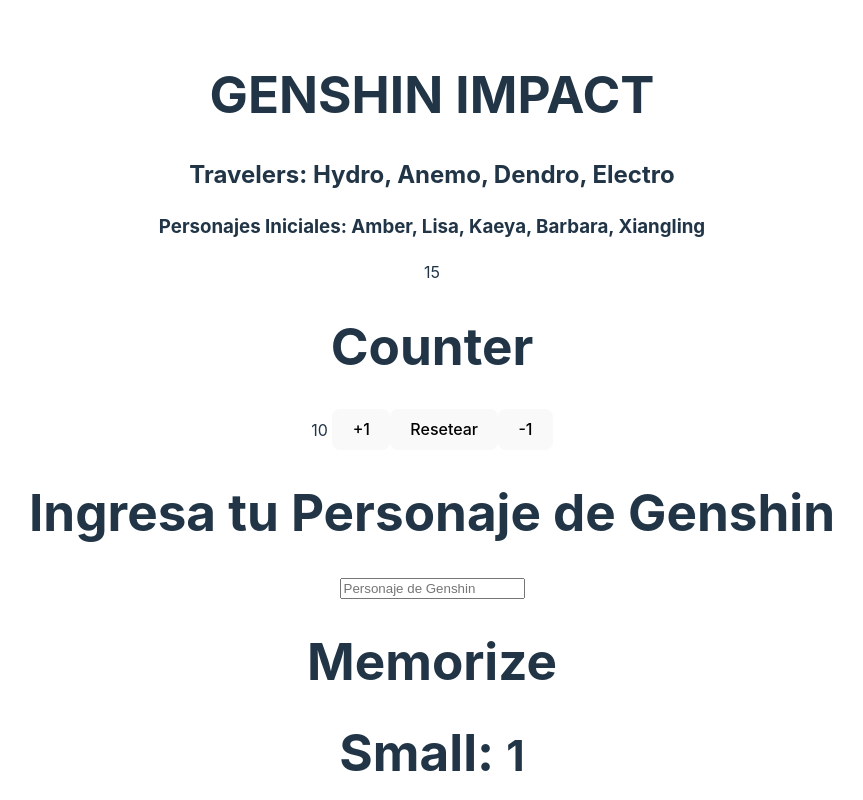
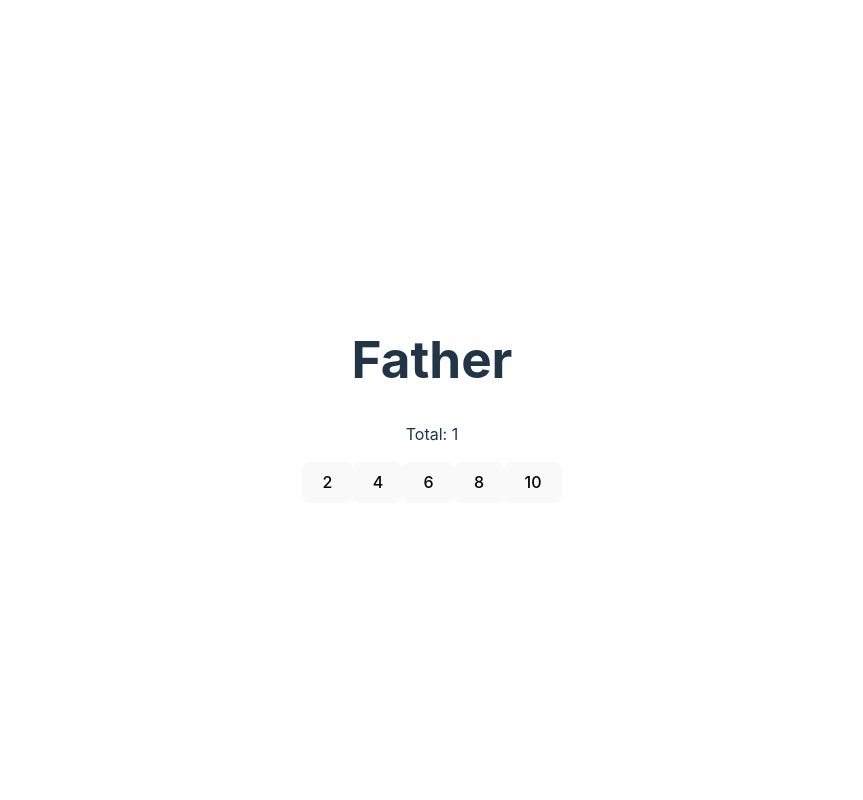
Before and after one commit to EstFernan3613/DESARROLLO_WEB, a React (Vite) app: page / in a window 1280 px wide. Shown: the top 800 px of the page, without its empty margins (208-1071 px from the left). Built offline with nearby package versions, Linux system fonts and the light colour scheme.

Commit message:
Cambios Challenge 9

```diff
--- /dev/null
+++ b/src/Father.jsx
@@ -0,0 +1,25 @@
+import React, { useState, useMemo } from "react";
+import Son from "./Son";
+
+export const Father = () => {
+  const list = [2, 4, 6, 8, 10];
+  const [valor, setValor] = useState(1);
+
+  const increment = (num) => {
+    setValor(valor + num);
+  };
+
+  const memoizedSonComponents = useMemo(() => {
+    return list.map((n, idx) => (
+      <Son key={idx} numero={n} increment={increment} />
+    ));
+  }, [list, increment]);
+
+  return (
+    <div>
+      <h1>Father</h1>
+      <p>Total: {valor}</p>
+      {memoizedSonComponents}
+    </div>
+  );
+};
--- /dev/null
+++ b/src/Son.jsx
@@ -0,0 +1,12 @@
+import React, { memo } from "react";
+
+const Son = memo(({ numero, increment }) => {
+  console.log(`Rendering Son ${numero}`);
+  return (
+    <button onClick={() => increment(numero)}>
+      {numero}
+    </button>
+  );
+});
+
+export default Son;
--- a/src/main.jsx
+++ b/src/main.jsx
@@ -1,27 +1,11 @@
 import React from 'react'
 import ReactDOM from 'react-dom/client';
-import FirstApp from './FirstApp';
-import ComponentApp from './ComponentApp';
-import { Memorize } from './Components/Memorize';
-import { MainApp } from './pages/MainApp';
 import './index.css'
 import './App.css'
-import { TodoApp } from './TodoApp';
-import { BrowserRouter } from 'react-router-dom';
+import { Father } from './Father';
 
 ReactDOM.createRoot(document.getElementById('root')).render(
    <React.StrictMode>
-     <FirstApp
-     title="GENSHIN IMPACT"
-     title2="Travelers: Hydro, Anemo, Dendro, Electro"
-     title3=" Personajes Iniciales: Amber, Lisa, Kaeya, Barbara, Xiangling"
-     value={10}/>
-     <ComponentApp
-     />
-     <Memorize />
-     <TodoApp />
+      <Father />
   </React.StrictMode>
-  // <BrowserRouter>
-  //   <MainApp />
-  // </BrowserRouter>
 )
```
